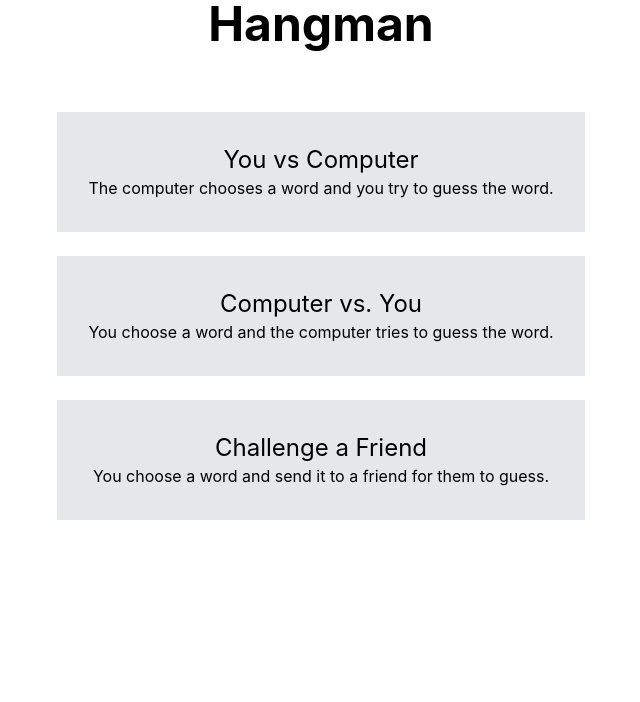
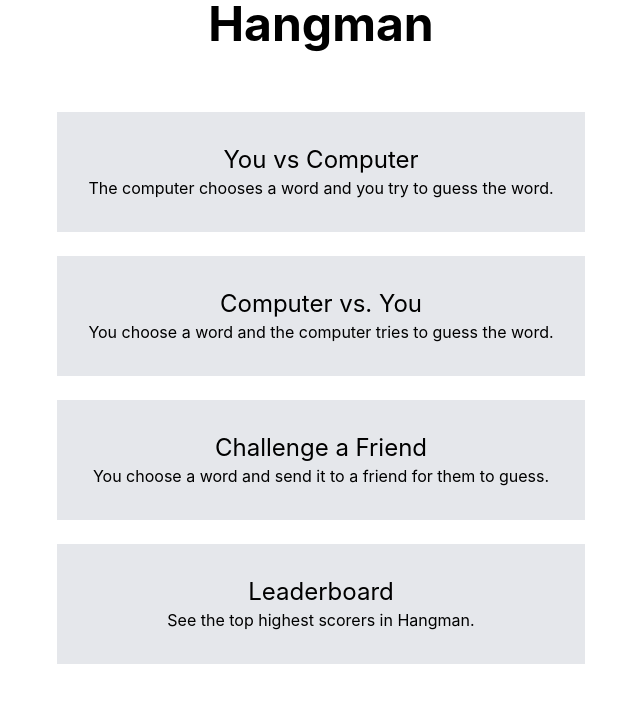
Before and after one commit to gavsidhu/Hangman, a React (Create React App) app: page / in a window 1280 px wide. Shown: the top 702 px of the page, without its empty margins (319-959 px from the left). Built offline with nearby package versions, Linux system fonts and the light colour scheme.

Commit message:
Added a route to leaderboard.

```diff
--- a/src/App.js
+++ b/src/App.js
@@ -2,6 +2,7 @@ import Home from "./pages/Home";
 import "./App.css";
 import { BrowserRouter, Route, Routes } from "react-router-dom";
 import Game from "./pages/Game";
+import Leaderboard from "./pages/Leaderboard";
 
 function App() {
   return (
@@ -9,6 +10,7 @@ function App() {
       <Routes>
       <Route path="/" element={<Home />} />
         <Route path="/game" element={<Game />} />
+        <Route path="/leaderboard" element={<Leaderboard />} />
       </Routes>
     </BrowserRouter>
   );
--- a/src/pages/Home.jsx
+++ b/src/pages/Home.jsx
@@ -22,6 +22,11 @@ export default function Home() {
           description="You choose a word and the computer tries to guess the word."
         />
         <ChallengeAFriend />
+        <GameModeCard
+          title="Leaderboard"
+          description="See the top highest scorers in Hangman."
+          onClick={() => navigate("/leaderboard")}
+        />
       </div>
     </div>
   );
--- /dev/null
+++ b/src/pages/Leaderboard.jsx
@@ -0,0 +1,10 @@
+export default function Leaderboard() {
+    return (
+        <div className="max-w-xl mx-auto text-center">
+            <div>
+                <h1 className="text-5xl font-bold">Leaderboard</h1>
+
+            </div>
+        </div>
+    );
+}
```
